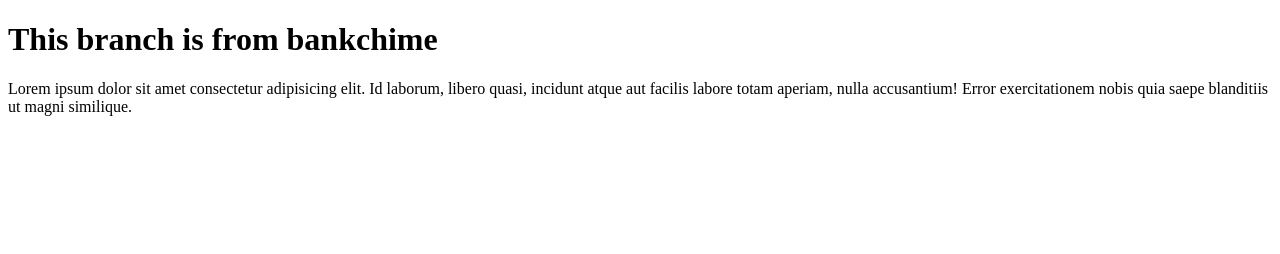
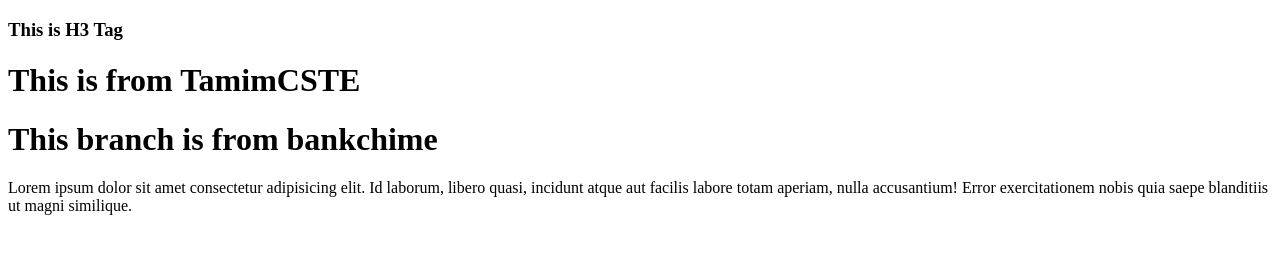
Before and after one commit to farman-arefin-outlook/Git-Tutorial, a plain HTML site: page index.html in a window 1280 px wide. Drawn offline with Linux system fonts and the light colour scheme.

Commit message:
Added Header

```diff
--- a/index.html
+++ b/index.html
@@ -8,10 +8,15 @@
 </head>
 
 <body>
-    <header></header>
+    <header>
+        <h3>This is H3 Tag</h3>
+        <h1>This is from TamimCSTE</h1>
+    </header>
     <main>
         <h1>This branch is from bankchime</h1>
-        <p>Lorem ipsum dolor sit amet consectetur adipisicing elit. Id laborum, libero quasi, incidunt atque aut facilis labore totam aperiam, nulla accusantium! Error exercitationem nobis quia saepe blanditiis ut magni similique.</p>
+        <p>Lorem ipsum dolor sit amet consectetur adipisicing elit. Id laborum, libero quasi, incidunt atque aut facilis
+            labore totam aperiam, nulla accusantium! Error exercitationem nobis quia saepe blanditiis ut magni
+            similique.</p>
     </main>
     <footer></footer>
 </body>
```
